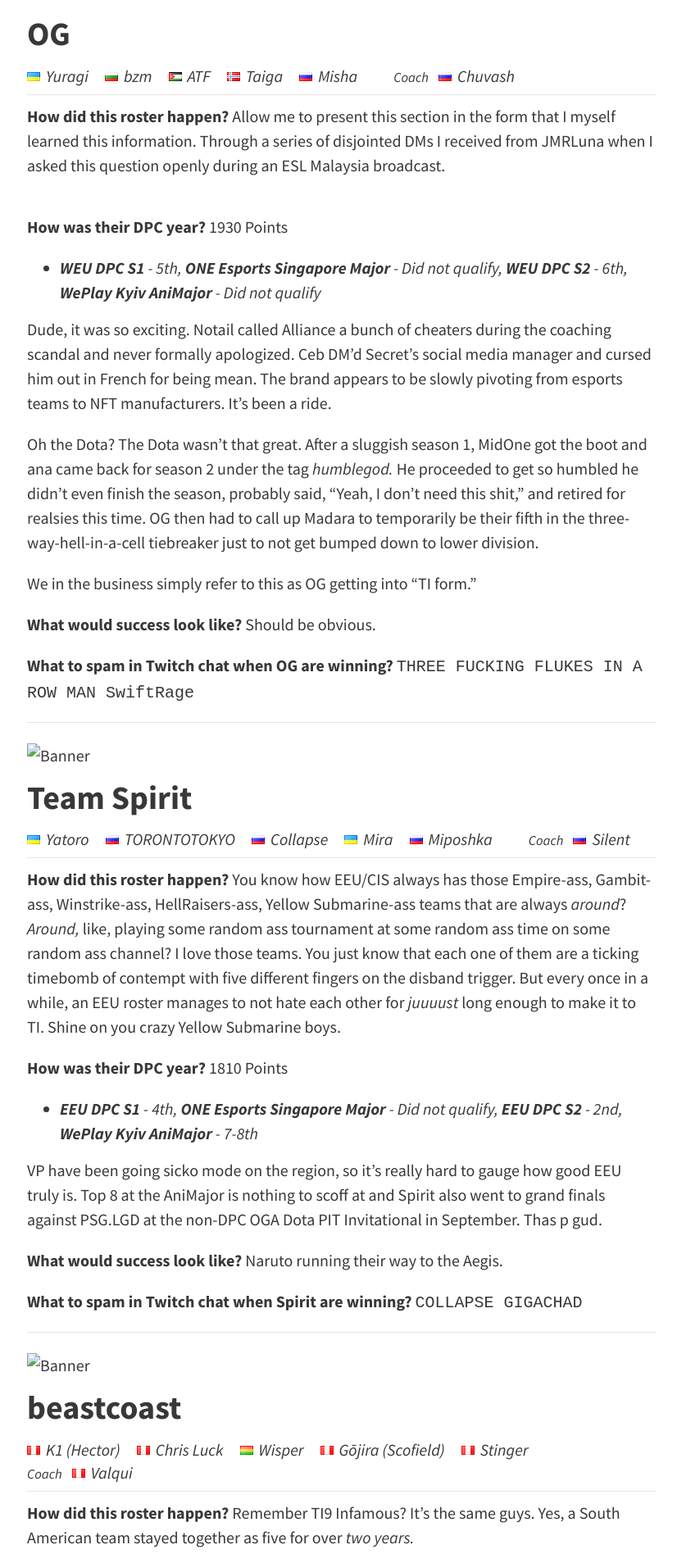
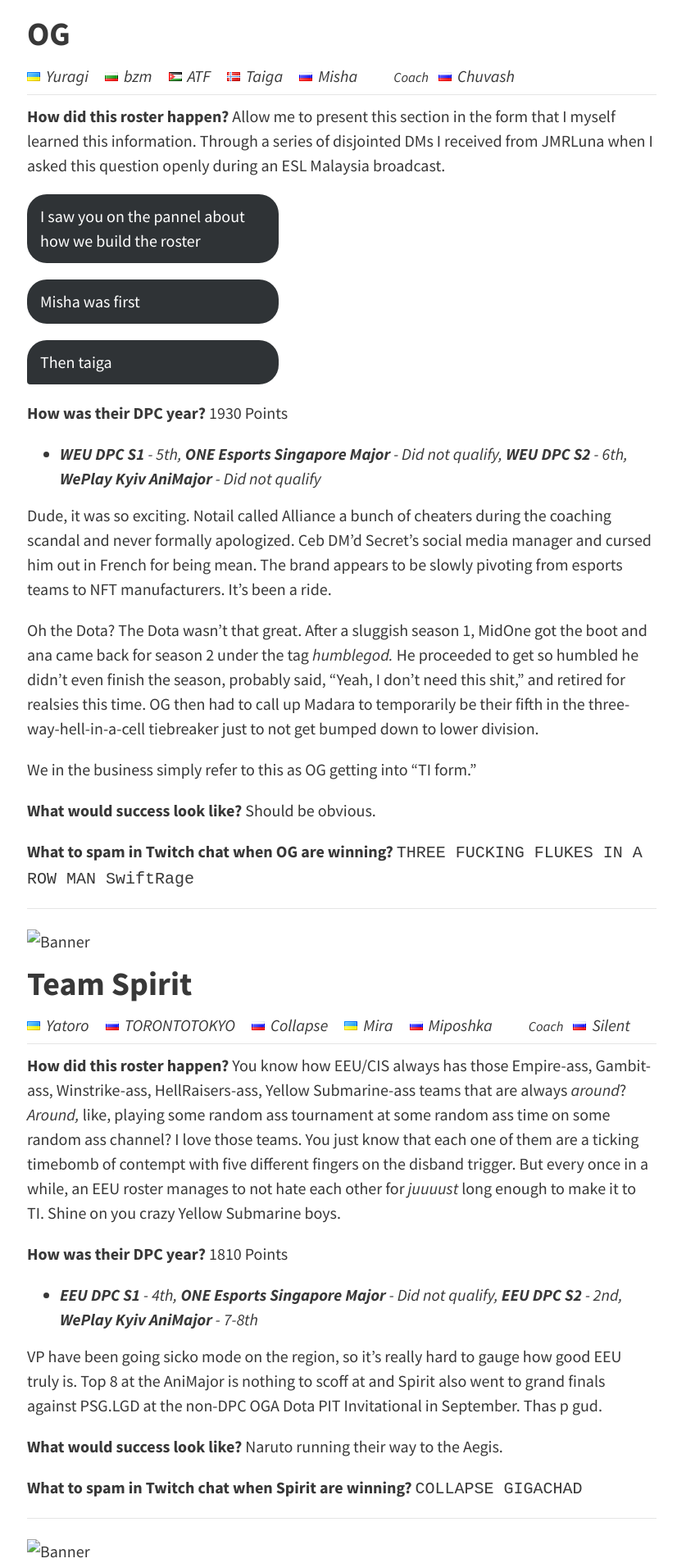
Before and after one commit to tsunami643/blogdraft, a Jekyll site: the page built from _posts/2022-10-06-ti11-team-guide.md, in a window 1280 px wide. Shown: the part 2076-3983 px from the top of the page at 82% size, without its empty margins (223-1049 px from the left). Built offline with Jekyll 4.4.1, drawn with Linux system fonts in a browser that asks for light colours; nearby versions of some CDN libraries; comment, search, counter and statistics services are not loaded.

Commit message:
fix twitter dm css

```diff
--- a/_posts/2022-10-06-ti11-team-guide.md
+++ b/_posts/2022-10-06-ti11-team-guide.md
@@ -158,7 +158,7 @@
 
 <p class="twitter-dm">I saw you on the pannel about how we build the roster</p>
 <p class="twitter-dm">Misha was first</p>
-<p class="twitter-dm-first">Then taiga</p>
+<p class="twitter-dm twitter-dm-first">Then taiga</p>
 
 **How was their DPC year?** 1930 Points
 
--- a/_sass/base/_global.scss
+++ b/_sass/base/_global.scss
@@ -102,66 +102,21 @@
 
 //Twitter DM CSS
 .twitter-dm {
-  -webkit-text-size-adjust: 100%;
-  -webkit-tap-highlight-color: rgba(0,0,0,0);
-  pointer-events: auto;
-  user-select: text;
-  cursor: default;
-  -webkit-box-direction: normal;
-  unicode-bidi: isolate;
-  border: 0 solid black;
-  box-sizing: border-box;
-  display: inline;
-  font: 14px -apple-system,BlinkMacSystemFont,"Segoe UI",Roboto,Helvetica,Arial,sans-serif;
-  margin-bottom: 0px;
-  margin-left: 0px;
-  margin-right: 0px;
+  //margin-bottom: 0px;
   margin-top: 0px;
-  padding-bottom: 0px;
-  padding-left: 0px;
-  padding-right: 0px;
-  padding-top: 0px;
-  white-space: pre-wrap;
-  overflow: hidden;
-  position: relative;
-  min-width: 0px;
-  word-wrap: break-word;
-  line-height: 20px;
-  font-size: 15px;
-  font-weight: 400;
-  font-family: TwitterChirp, -apple-system, BlinkMacSystemFont, "Segoe UI", Roboto, Helvetica, Arial, sans-serif;
-  color: rgb(255, 255, 255);
-  text-align: left;
-  word-break: break-word;
+  border-color: rgb(51, 54, 57);
+  border-radius: 24px;
+  padding-left: 16px;
+  padding-right: 16px;
+  padding-bottom: 12px;
+  padding-top: 12px;
+  max-width: 40%;
+  background-color: rgb(47, 51, 54);
+  color: white;
 }
 
 .twitter-dm-first {
-  -webkit-text-size-adjust: 100%;
-  -webkit-tap-highlight-color: rgba(0,0,0,0);
-  pointer-events: auto;
-  user-select: text;
-  cursor: default;
-  -webkit-box-direction: normal;
-  text-align: left;
-  word-break: break-word;
-  border: 0 solid black;
-  box-sizing: border-box;
-  display: inline;
-  margin-bottom: 0px;
-  margin-left: 0px;
-  margin-right: 0px;
-  margin-top: 0px;
-  padding-bottom: 0px;
-  padding-left: 0px;
-  padding-right: 0px;
-  padding-top: 0px;
-  color: inherit;
-  font: inherit;
-  white-space: inherit;
-  min-width: 0px;
-  word-wrap: break-word;
-  font-family: inherit;
-  color: white;
+  border-bottom-left-radius: 4px;
 }
 
 //Spoiler Text
```
